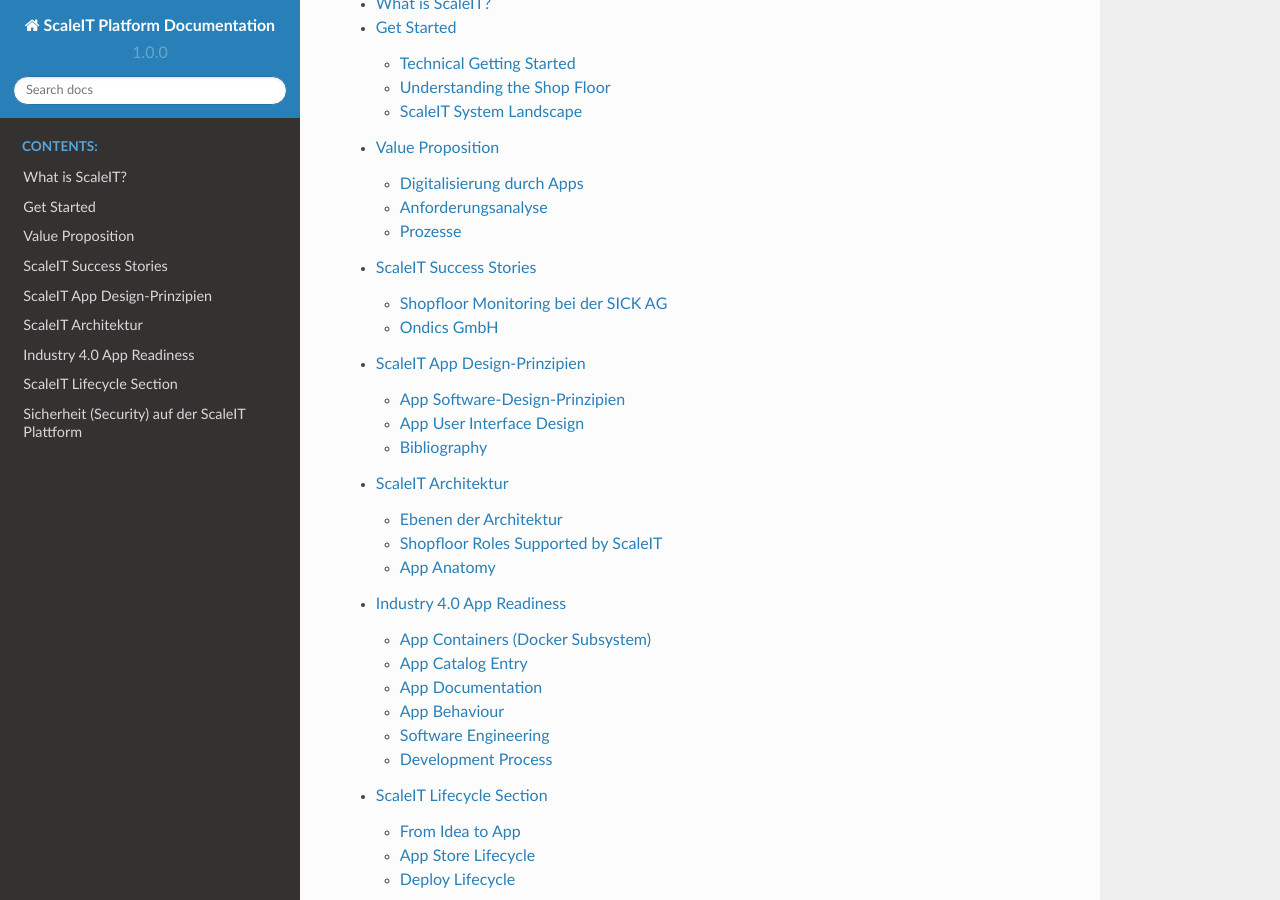
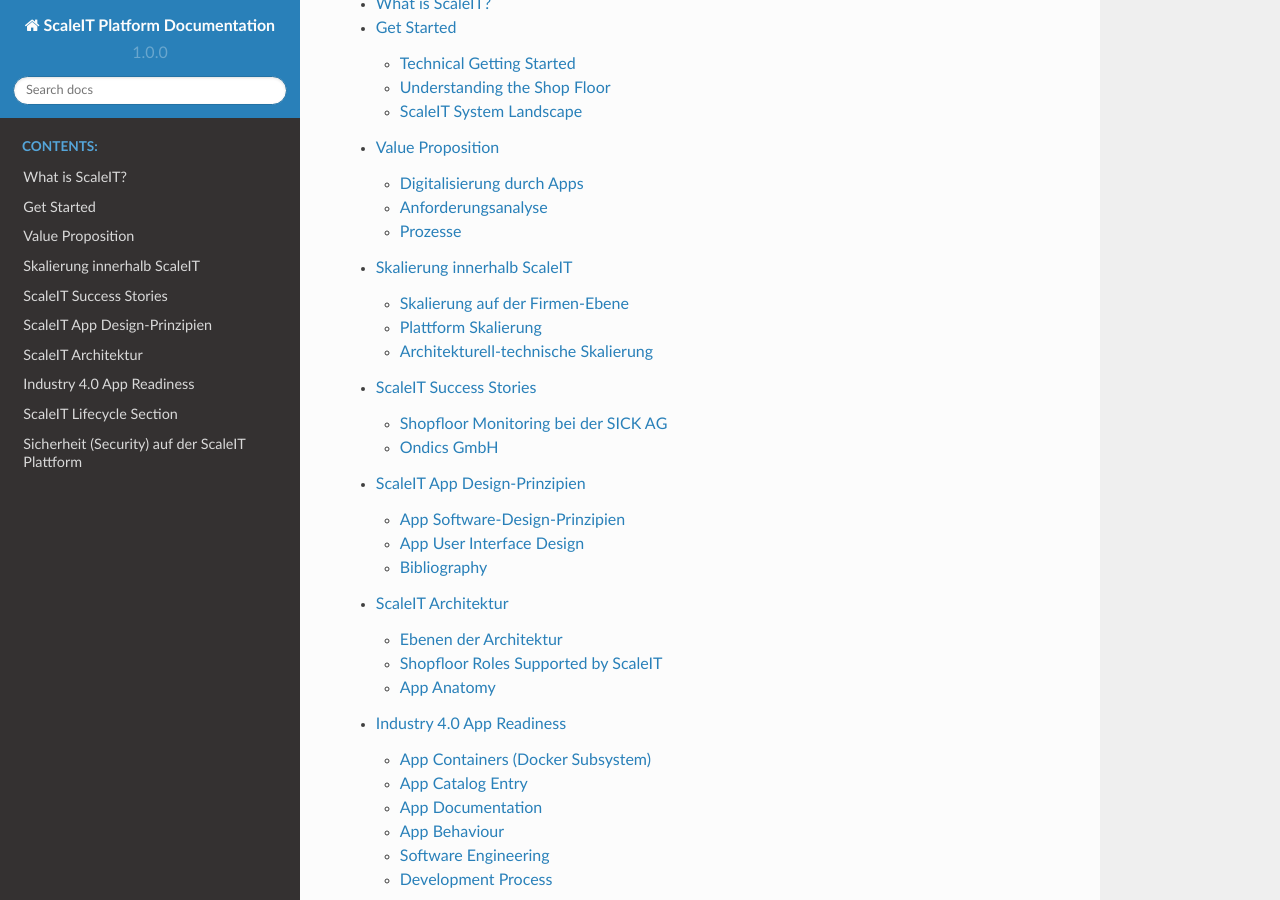
Before and after one commit to ScaleIT-Org/documentation, a Sphinx documentation site: the page built from source/index.rst, in a window 1280 px wide and 900 px high, scrolled down 668 px. Built offline with Sphinx 7.4.7 and the Read the Docs theme 2.0.0, drawn with Linux system fonts in a browser that asks for light colours; pages that are not in the unit, such as notebooks, are missing from menus; some of the changed lines change nothing that is shown.

Commit message:
added scalability information and KPIs for the ScaleIT Architecture

```diff
--- a/source/index.rst
+++ b/source/index.rst
@@ -39,6 +39,7 @@
    whatis
    getstarted
    proposition
+   scalability
    success_stories
    appdesign
    architecture
--- /dev/null
+++ b/source/scalability.rst
@@ -0,0 +1,124 @@
+.. _ScaleIT Skalierung:
+
+Skalierung innerhalb ScaleIT
+============================
+
+Liste der Skalierungs-KPIs für die ScaleIT Plattform und das ScaleIT-Ökosystem.
+
+Skalierung auf der Firmen-Ebene
+---------------------------------
+
+.. figure:: img/skalierung1.png
+   :scale: 50 %
+   :align: center
+   :alt: Die Hauptaspekte der skalierbaren IKT zur Nutzung auf dem Hallenboden.
+
+   Die Hauptaspekte der skalierbaren IKT zur Nutzung auf dem Hallenboden.
+
+Plattform Skalierung
+--------------------
+
+Die hier vorgestellten theoretischen Skalierungsebenen der Plattform dienen als Grundlage für die organisation und das Ausrollen der ScaleIT-Plattform-Lösung bei Firmen von unterschiedlichen Größen und IT-Kompetenzen.
+
+Die Skalierungsdimensionen sind (a) das Level an Plattformfunktionalität (Iaas-SaaS), (b) die verantwortlichen Entitäten für das Vorantreiben der Entwicklung (Forschung, Entwicklung, Systemhäuser, Kunden), (c) die Komplexität der Lösung mit Hinblick auf die vollständige Integration in die Unternehmenslandschaft (Libraries, Engineering Tools, einheitliche Sicht).
+
+.. figure:: img/skalierung2.png
+   :scale: 50 %
+   :align: center
+   :alt: Plattformskalierung
+
+   Die Skalierung der Plattform bezüglich auf die Plattformfunktionalität, der Weiterentwicklung und der Integration in die Unternehmenslandschaft.
+
+
+Architekturell-technische Skalierung
+------------------------------------
+
+Die technische Skalierung weist eine hohe intrinsische Komplexität auf
+
+.. figure:: img/skalierung3.png
+   :scale: 50 %
+   :align: center
+   :alt: ScaleIT Architecture
+
+   Überblick der technischen Kernskalierung dank der ScaleIT Architektur
+
+Software Technisch Architekturell
+    Microservices
+        Die Software-Organisation von ScaleIT beruht auf den Prinzipien der Microservice Architektur (die moderne Reinkarnation der SOA - Service Oriented Architecture). Dadurch bietet sich die flexible Organisation und Reorganisation der Software auf den betrieblichen Hallenboden.
+    Lambda
+        Innerhalb der ScaleIT-Architektur kann eine Lambda-Architektur abgeblidet werden. Die Apps müssen ledliglich in die jeweiligen Batch und Speed Layer eingeordnet werden. Hier bietet sich die Option an, die Layer der Lambda-Architektur auf unterschiedliche Hosts aufzuspalten. Alternativ kann ein System wie z.B. Spark direkt als App laufen (dabei ist jedoch zu beachten, dass solch komplexe Apps am besten auf einem separaten Host mit ausreichend Ressourcen und Monitoring ausgefürt werden).
+    Kappa
+        Die Kappa-Architektur ist die von ScaleIT empfohlene Software-Organisation für Szenarien die auf Datenerhebung und -analyse zielen. Besonders bei Implementierungen mit digitallen Zwillingen kann durch die lokale Speicherung der Daten von der jeweiligen Maschinen-App eine einfache und robuste Implementierung realisiert werden.
+    FaaS - Function as a Service
+        Wenn es um das Ausrollen von kleinen in sich geschlossenen Funktionalitäten geht, so bietet sich innerhalb der ScaleIT-Architektur die Option eine FaaS-App einzuseten. Dies ist besonders sinnvol, um eine automatische Skalierung bei wiederholten Aufrufen einer einfachen ausführbaren Logik (wie z.B. das Auswerten eines ML-Modells auf Anfrage über eine HTTP/REST Schnittstelle). Das Erstellen multipler Apps für solch kleine Funktionen ist nicht zielführend und wirkt sich negativ auf die Wartung der Instanz.
+
+Programmiersprachen
+    Polyglote Stacks sind in ScaleIT möglich und dienen auch der Funktionsskalierung und der horizontalen sowie auch der vertikalen Vernetzung. Ein zu breites Spektrum an Technologie-Stacks sollte aber vermieden werden, um den Wartungsaufwand klein zu halten (siehe auch Microservice Best Practices).
+
+Kommunikation
+    Datentransfer über Web-Technologien
+        Kommunikationsmechanismen die in ScaleIT App eingesetzt werden können sind folgende:
+
+            REST/HTTP (Empfohlen)
+                * Request Reply und Polling über HTTP Methods (GET, POST, PUT, DELETE)
+                * Streams über Server Sent Events (SSE)
+
+            GraphQL (Experimentell)
+                * Graphbasierte abfragen über das Web mit Pagination Support
+
+            MQTT
+                * QoS gesicherte Streams
+
+            WebSockets
+                * Payload-agnostisches Protokoll ohne Transfersemantik
+
+            RTC
+                * Real Time Web Kommunikation (z.B. Kamera-Streams)
+
+            gRPC/Protocol Buffers
+                * Hocheffiziente Remote Procedure Calls über das Web (z.B. auch über Captain Proto)
+
+    Stream vs Poll vs Batch
+        Durch die unterschiedlich unterstützten Kommunikationsmechanismen ist es möglich eine für den Anwendungsfall optimale Lösung zu finden. Für Datengetriebene Anwendungen werden bei ScaleIT Streams über SSE und für Polling(Request/Reply) HTTP empfohlen. Zu beachten ist, dass HTTP schon eine Semantik mitbringt, MQTT und WebSockets nicht. MQTT eignet sich aber sehr gut, um den Nachrichtenaustausch bezüglich der Zustellung zu sichern und bietet dazu 3 Level an Quality of Service (QoS).
+
+Payload Skalierung
+    In ScaleIT ist das empfohlene Datenformat der Payload eine semantische Darstellung in JSON-LD. Es können jedoch auch andere Formate genutzt werden (wie z.B. JSON, Protocol Buffers, proprietäre Formate etc.). Dies ermöglicht eine Skalierung bezüglich der datengetriebenen Interaktion zwischen Apps, vorausgesetzt die Apps unterstützen diese Datenformate. Nutzt man eine semantische Darstellung, dann wird.
+    Durch JSON-LD(und auch JSON) können auch inkomplette Nachrichten verschickt werden, ohne das Anwendungen abstürzen und diese auch nur Teilverarbeitung ermöglichen.
+
+Migration auf andere technische Plattformen
+    Durch die Containerisierung der ScaleIT Apps und des dazügehörigen Infrastructure as Code (IaC) Paradigmas ist die Migration von ScaleIT Software auf andere Plattformen sehr effizient. Der Kern der App Architektur bildet das Prinzip des Platform as a Sidecar, so dass Apps mit einer minimalen Konfigurationsänderung auf einer anderen Instanz laufen können oder ein Wechsel weg von ScaleIT (z.B. auf öffentliche oder private Clouds) möglich ist. Durch die Lokalität der Daten innerhalb der Apps, sind bei korrekten Implementierungen der Plattform keine Datenmigrationen notwendig. Auch aus diesem Grund ist keine zentrale Datenhaltung empfohlen (außer Backup und Archivierung).
+
+Funktionalität von Dritten
+    Da KMUs meistens keine eigene Software-Entwicklung betreiben erlaubt es die modulare ScaleIT-Architektur Software (Apps) von Drittanbietern und Dienstleistern einzubinden. Durch das technologieagnostische Design können auch unterschiedliche Dienstleister Software für dieselbe Firma aktiv werden.
+
+Dokumentation
+
+Daten
+
+Funktionsskalierung
+    Die in der ScaleIT-Architektur unterstützen Paradigmen Container, Microservices und FaaS erlauben ein Reibungsloses Klonen von schon vorhandenen oder die Integration von neuen Funktionalitäten.
+
+Egineering(Tools)
+
+Management
+    Ein zentralisiertes Management ist möglich in der ScaleIT-Architektur und in größeren Instanzen empfohlen. Durch das installieren der passenden Apps (Kubernetes) kann z.B. das Container-Managment automatisiert werden.
+
+Monitoring & Logging
+    Ein zentralisiertes Management ist möglich in der ScaleIT-Architektur und in größeren Instanzen empfohlen. Durch das installieren der passenden Apps (ELK Stack) kann z.B. das Logging zentralisiert und durch Dashboards auch für den Nutzer zusammengeführt werden.
+
+Nutzeröberflächen
+    Die in ScaleIT genutzten Web-Technologien erlauben Responsive Design und Adaptive Design anzuwenden, um die Oberflächen der Apps auf unterschiedliche Geräte zu skalieren. Z.B. kommt das in der Open Source Referenzimplementierung empfohlene Ionic-Framework mit Responsive Design out-of-the-box.
+
+Rollen
+    Die Mitarbeiterrollen in einem Unternehmen sind ein wichtiger Aspekt der organisationellen Kultur. Die ScaleIT-Architektur erlaubt es Apps (u.a. auch Open Source Apps) zu nutzen, um unterschiedlichen Unternehmensgrößen und Bedarfe zu decken. Gekoppelt mit dem Singel-Sign-On Mechanismus (SSO Manager + SSO Sidecars) werden die Rolleninformationen allen Apps die damit umgehen können bereitgestellt. Auch kann dieser Mechanismus nachgerüstet werden und muss nicht in der Intialinstanz vorhanden sein.
+
+Development & Operations & Agilität
+    Die ScaleIT-Architektur ist für alle modernen Arbeits- und Entwicklungsprozesse ausgelegt. Durch das installieren der passenden Apps können z.B. auch DevOps oder DevSecOps Anwendung auf den betrieblichen Hallenboden finden.
+
+
+.. figure:: img/architektur_kommunikation.png
+   :scale: 50 %
+   :align: center
+   :alt: Payload Skalierung
+
+   Die Skalierung der Kommunikation bezüglich auf die Art des Transfers.
```
Also changed, not shown: source/img/skalierung1.png (added), source/img/skalierung2.png (added), source/img/skalierung3.png (added).
